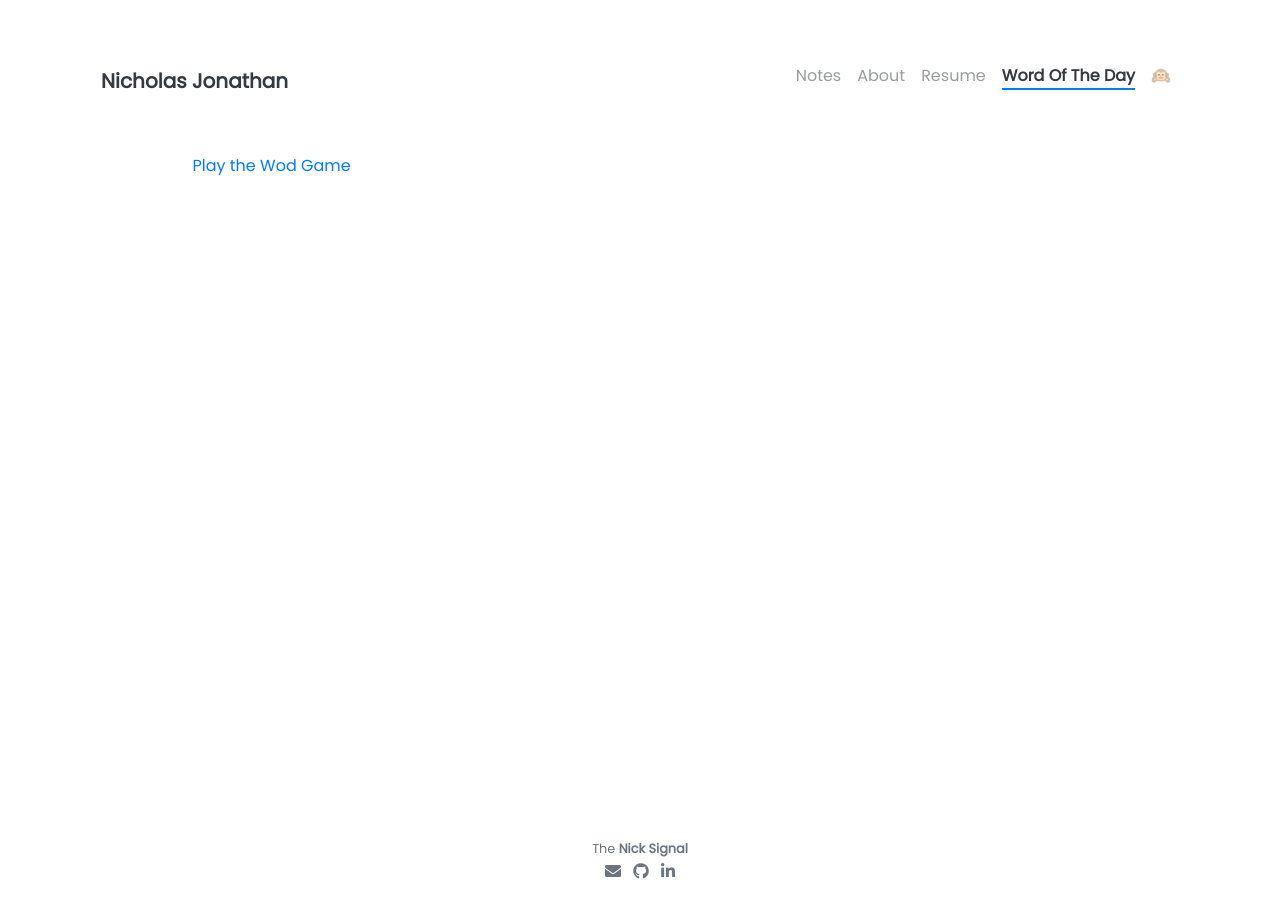
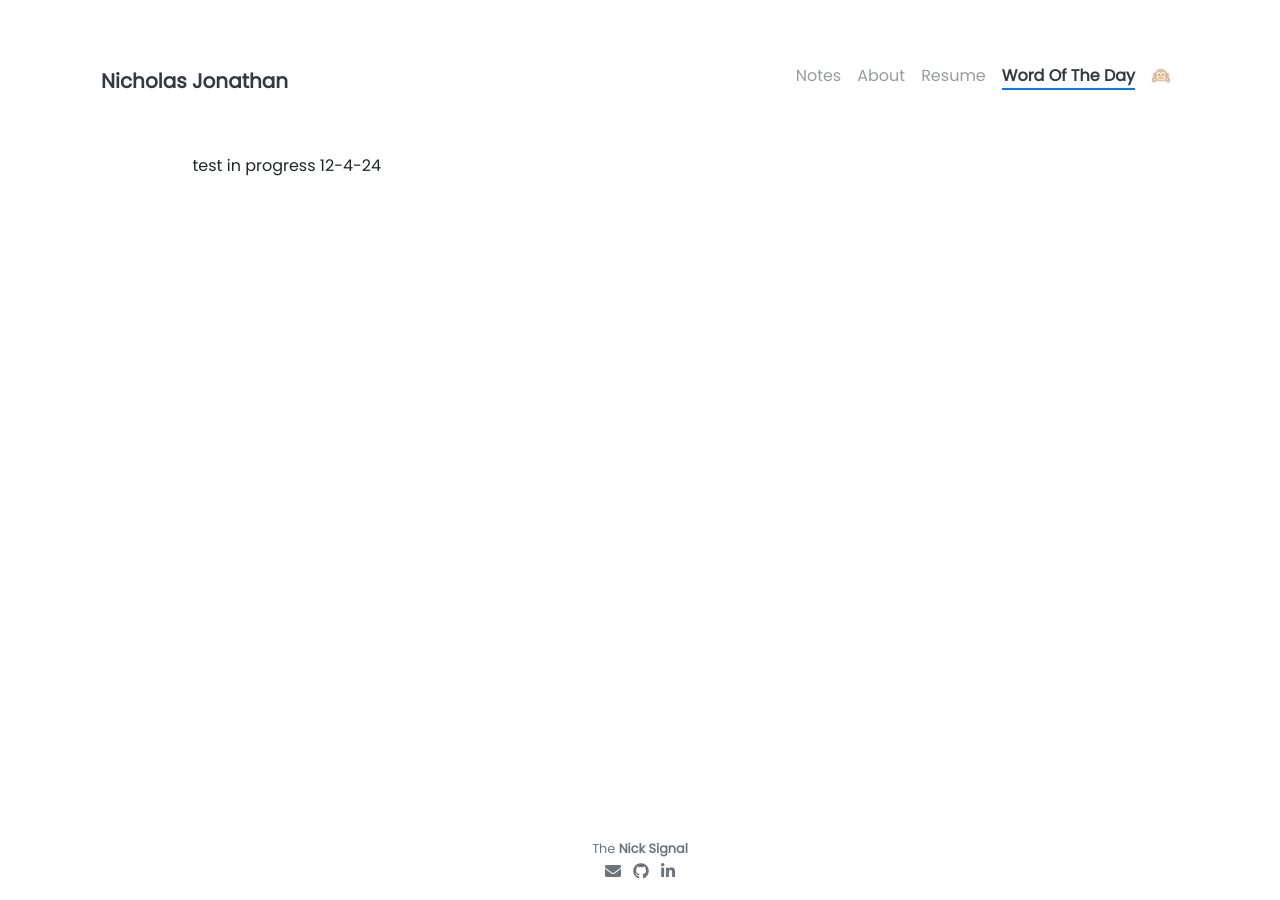
Before and after one commit to Seerow0/-MK-II-Nicholas-J-Website-, a Jekyll site: the page built from pages/wod.md, in a window 1280 px wide. Built offline with Jekyll 4.4.1, drawn with Linux system fonts in a browser that asks for light colours; nearby versions of some CDN libraries; a script that is not in the unit is left out.

Commit message:
Update wod.md

```diff
--- a/pages/wod.md
+++ b/pages/wod.md
@@ -4,5 +4,4 @@ title: Word Of The Day
 weight: 7
 permalink: /wordle/
 ---
-
-[Play the Wod Game](../wod/wod.html)
+test in progress 12-4-24
```
